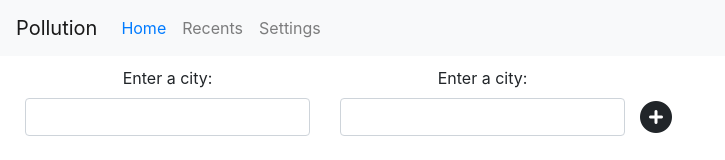
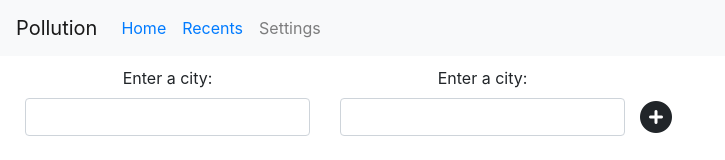
Before and after one commit to sapta94/multi-docker, a React app in the folder react-app-docker-integration/: page / in a window 1280 px wide. Shown: the top 160 px of the page, without its empty margins (0-725 px from the left). Built offline with nearby package versions, Linux system fonts and the light colour scheme.

Commit message:
new route for Recents

```diff
--- a/react-app-docker-integration/src/App.js
+++ b/react-app-docker-integration/src/App.js
@@ -3,6 +3,7 @@ import logo from './logo.svg';
 import 'bootstrap/dist/css/bootstrap.min.css';
 import NavbarMenu from "./components/NavbarMenu"
 import Home from "./components/Home"
+import Recents from "./components/Recents"
 import {BrowserRouter,Route} from 'react-router-dom'
 
 import './App.css';
@@ -14,6 +15,7 @@ function App() {
           <div>
             <NavbarMenu/>
             <Route exact path="/" component={Home} />
+            <Route exact path="/recents" component={Recents} />
           </div>
         </BrowserRouter>
     </div>
--- a/react-app-docker-integration/src/components/NavbarMenu.js
+++ b/react-app-docker-integration/src/components/NavbarMenu.js
@@ -10,7 +10,7 @@ export default class NavbarMenu extends Component {
                 <Navbar.Brand href="#home">Pollution</Navbar.Brand>
                 <Nav className="mr-auto">
                     <Nav.Link href="#home"><Link to='/'>Home</Link></Nav.Link>
-                    <Nav.Link href="#features">Recents</Nav.Link>
+                    <Nav.Link href="#features"><Link to='/recents'>Recents</Link></Nav.Link>
                     <Nav.Link href="#settings">Settings</Nav.Link>
                 </Nav>
             </Navbar>
```
